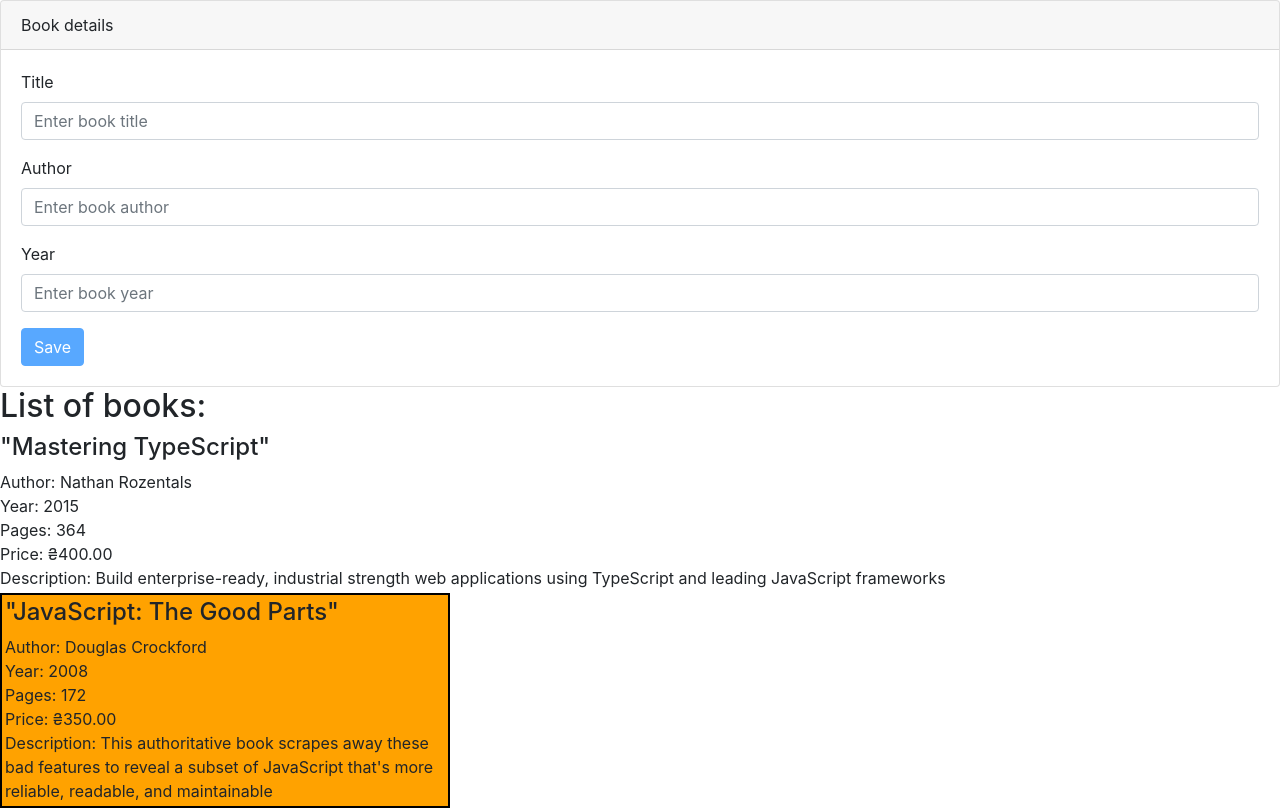
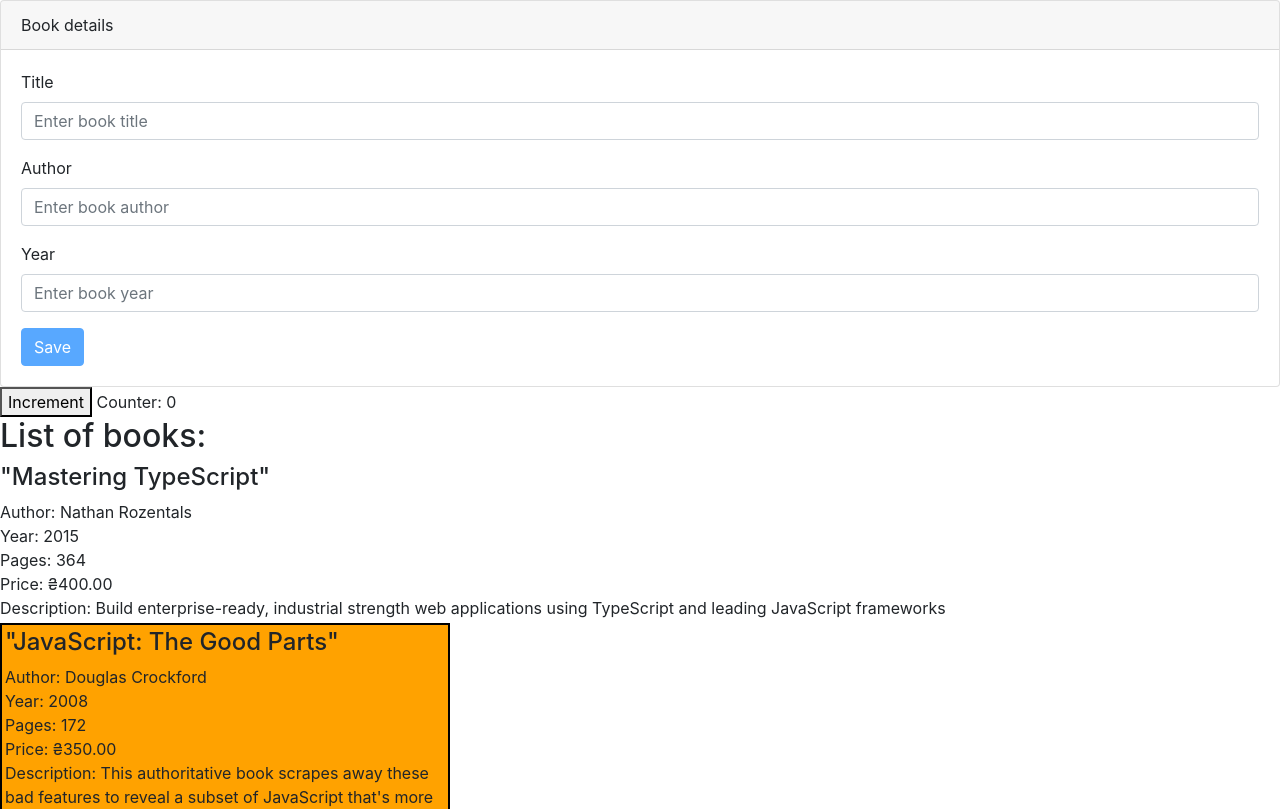
Before and after one commit to ta4anka/angular11Core, an Angular app: page / in a window 1280 px wide. Shown: the top 809 px of the page. Built offline with nearby package versions, Linux system fonts and the light colour scheme.

Commit message:
added task_13

```diff
--- a/src/app/book/book.component.ts
+++ b/src/app/book/book.component.ts
@@ -1,10 +1,11 @@
-import {Component, Input, OnInit} from '@angular/core';
+import {ChangeDetectionStrategy, Component, Input, OnInit} from '@angular/core';
 import {Book} from '../model/book';
 
 @Component({
   selector: 'app-book',
   templateUrl: './book.component.html',
-  styleUrls: ['./book.component.css']
+  styleUrls: ['./book.component.css'],
+  changeDetection: ChangeDetectionStrategy.OnPush
 })
 export class BookComponent implements OnInit {
   @Input() book: Book | undefined;
--- a/src/app/books/books.component.html
+++ b/src/app/books/books.component.html
@@ -1,4 +1,10 @@
 <div>
+
+  <div>
+    <button (click)="increment()">Increment</button>
+    Counter: {{counter}}
+  </div>
+
   <h2>List of books:</h2>
   <div [ngClass]="{javascript: isJavaScript(book)}" *ngFor="let book of books | sort: 'title' : 'desc'"
        appBookFont [fontSelected]="'book-active'">
--- a/src/app/books/books.component.ts
+++ b/src/app/books/books.component.ts
@@ -9,6 +9,7 @@
 })
 export class BooksComponent implements OnInit {
   books: Book[] = [];
+  counter = 0;
 
   constructor(private bookService: BookService) {
   }
@@ -20,4 +21,8 @@
   isJavaScript(book: Book): boolean {
     return book.title.indexOf('JavaScript') >= 0;
   }
+
+  increment(): void {
+    this.counter++;
+  }
 }
```
